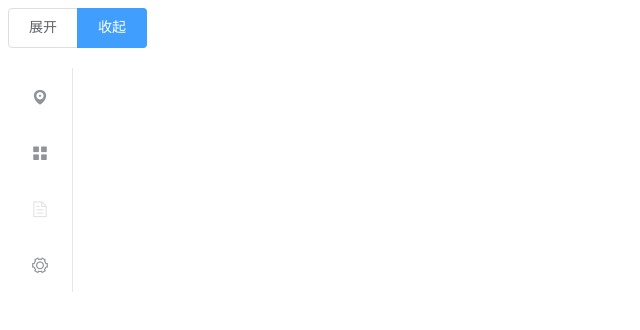
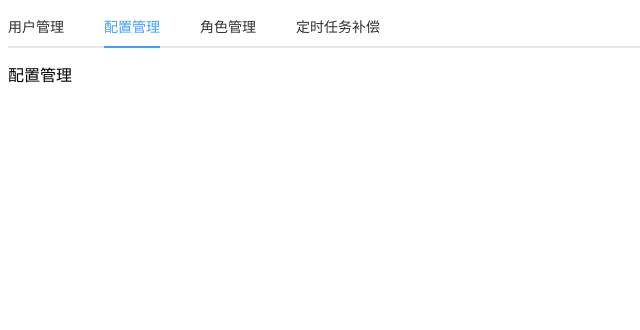
Before and after one commit to kingyeahwei/element_learning, a Vue app: page / in a window 1280 px wide. Shown: the top 330 px of the page, without its empty margins (0-640 px from the left). Built offline with nearby package versions, Linux system fonts and the light colour scheme.

Commit message:
tab 基础用法

```diff
--- a/src/App.vue
+++ b/src/App.vue
@@ -1,46 +1,11 @@
 <template>
   <div id="app">
-    <el-radio-group v-model="isCollapse" style="margin-bottom: 20px;">
-      <el-radio-button :label="false">展开</el-radio-button>
-      <el-radio-button :label="true">收起</el-radio-button>
-    </el-radio-group>
-    <el-menu
-      default-active="1-4-1"
-      class="el-menu-vertical-demo"
-      @open="handleOpen"
-      @close="handleClose"
-      :collapse="isCollapse">
-      <el-submenu index="1">
-        <template slot="title">
-          <i class="el-icon-location"></i>
-          <span slot="title">导航一</span>
-        </template>
-        <el-menu-item-group>
-          <span slot="title">分组一</span>
-          <el-menu-item index="1-1">选项1</el-menu-item>
-          <el-menu-item index="1-2">选项2</el-menu-item>
-        </el-menu-item-group>
-        <el-menu-item-group title="分组2">
-          <el-menu-item index="1-3">选项3</el-menu-item>
-        </el-menu-item-group>
-        <el-submenu index="1-4">
-          <span slot="title">选项4</span>
-          <el-menu-item index="1-4-1">选项1</el-menu-item>
-        </el-submenu>
-      </el-submenu>
-      <el-menu-item index="2">
-        <i class="el-icon-menu"></i>
-        <span slot="title">导航二</span>
-      </el-menu-item>
-      <el-menu-item index="3" disabled>
-        <i class="el-icon-document"></i>
-        <span slot="title">导航三</span>
-      </el-menu-item>
-      <el-menu-item index="4">
-        <i class="el-icon-setting"></i>
-        <span slot="title">导航四</span>
-      </el-menu-item>
-    </el-menu>
+    <el-tabs v-model="activeName" @tab-click="handleClick">
+      <el-tab-pane label="用户管理" name="first">用户管理</el-tab-pane>
+      <el-tab-pane label="配置管理" name="second">配置管理</el-tab-pane>
+      <el-tab-pane label="角色管理" name="third">角色管理</el-tab-pane>
+      <el-tab-pane label="定时任务补偿" name="fourth">定时任务补偿</el-tab-pane>
+    </el-tabs>
   </div>
 </template>
 
@@ -49,23 +14,16 @@
         name: "app",
         data() {
             return {
-                isCollapse: true
+                activeName: "second"
             }
         },
         methods: {
-            handleOpen(key, keyPath) {
-                console.log(key, keyPath);
-            },
-            handleClose(key, keyPath) {
-                console.log(key, keyPath);
+            handleClick(tab, event) {
+                console.log(tab, event)
             }
         }
     }
 </script>
 
 <style lang="less">
-  .el-menu-vertical-demo:not(.el-menu--collapse) {
-    width: 200px;
-    min-height: 400px;
-  }
 </style>
```
